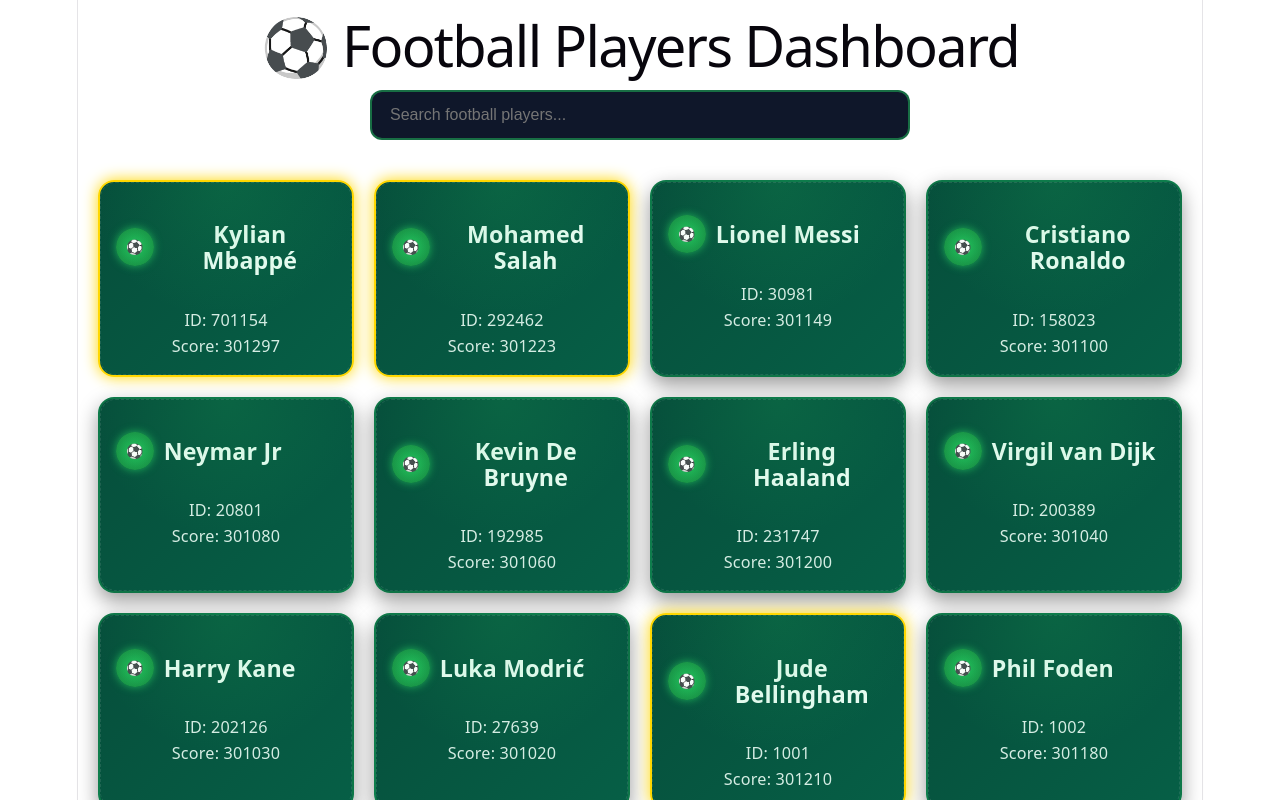
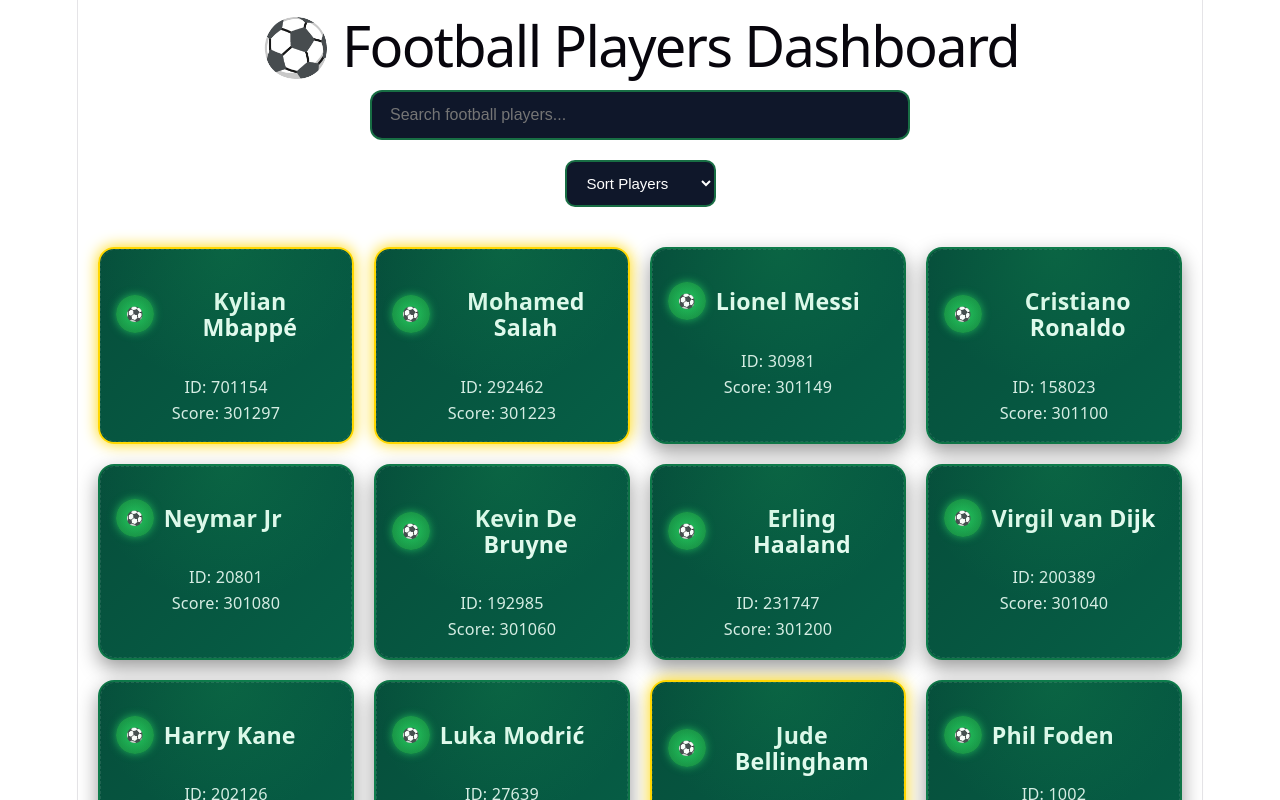
Before and after one commit to SHALBINMS/Football-App, a React (Vite) app: page / in a window 1280 px wide. Shown: the top 800 px of the page. Built offline with nearby package versions, Linux system fonts and the light colour scheme.

Commit message:
Added player search, sorting, and no-results handling

```diff
--- a/src/App.css
+++ b/src/App.css
@@ -97,3 +97,27 @@
   border-color: #22c55e;
   box-shadow: 0 0 15px rgba(34, 197, 94, 0.5);
 }
+
+.sort-container {
+  display: flex;
+  justify-content: center;
+  margin-bottom: 20px;
+}
+
+.sort-select {
+  padding: 12px 16px;
+  border-radius: 10px;
+  border: 2px solid rgba(34, 197, 94, 0.5);
+  background: #0f172a;
+  color: white;
+  font-size: 15px;
+  cursor: pointer;
+  outline: none;
+  transition: 0.3s ease;
+}
+
+.sort-select:hover,
+.sort-select:focus {
+  border-color: #22c55e;
+  box-shadow: 0 0 12px rgba(34, 197, 94, 0.4);
+}
--- a/src/App.jsx
+++ b/src/App.jsx
@@ -10,6 +10,7 @@ function App() {
   const [loading,setLoading] = useState(true);
   const [error,setError] = useState(null);
   const [searchTerm,setSearchTerm] = useState("");
+  const [sortOption, setSortOption] = useState("");
 
 
 
@@ -68,6 +69,22 @@ const filteredPlayers = players.filter((player) =>
 player.name.toLowerCase().includes(searchTerm.toLowerCase())
 )
 
+const sortedPlayers = [...filteredPlayers];
+
+if (sortOption === "high-score") {
+  sortedPlayers.sort((a, b) => b.score - a.score);
+}
+
+if (sortOption === "low-score") {
+  sortedPlayers.sort((a,b) => a.score - b.score);
+}
+
+if (sortOption === "a-z") {
+  sortedPlayers.sort((a,b) =>
+    a.name.localeCompare(b.name)
+  );
+}
+
 if (loading) {
   return <h2>Loading players...</h2>;
 }
@@ -91,7 +108,28 @@ return (
   />
  </div>
 
-    <PlayerList players={filteredPlayers} />
+ <div className="sort-container">
+  <select
+    value={sortOption}
+    onChange={(e) => setSortOption(e.target.value)}
+    className="sort-select"
+  >
+    <option value="">Sort Players</option>
+    <option value="high-score">Highest Score</option>
+    <option value="low-score">Lowest Score</option>
+    <option value="a-z">A-Z</option>
+  </select>
+</div>
+
+    {
+      sortedPlayers.length > 0 ?(
+        <PlayerList players={sortedPlayers} />
+      ) : (
+        <h2 className="not-found">
+        ⚽ No players found
+        </h2>
+      )
+    }
 
   </div>
 );
```
